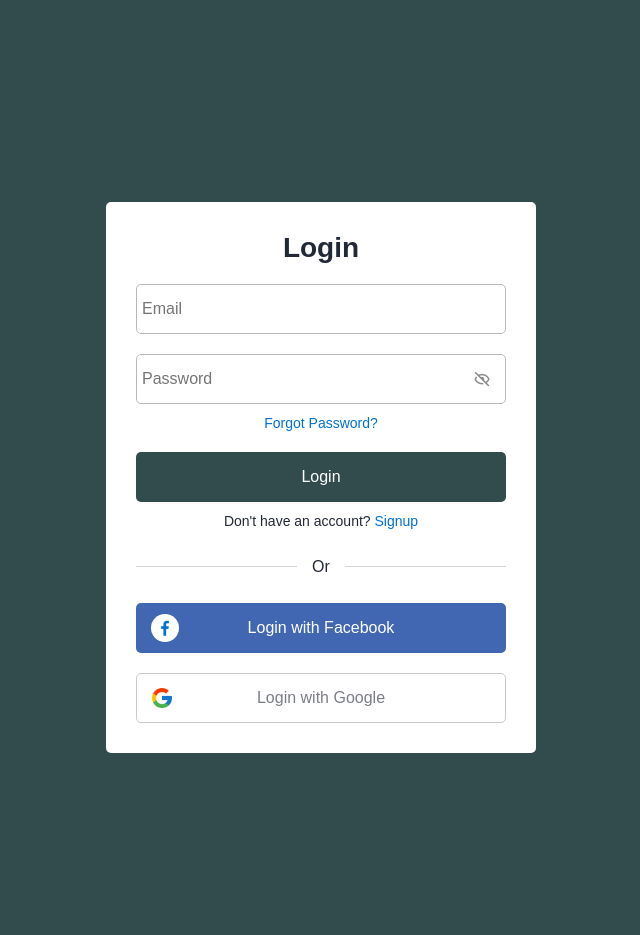
After one commit to OluwaPella/GlobMec, a Flask app: template queen/template/login.html in a window 1280 px wide. The commit adds this page. Shown: the whole page, without its empty margins (89-729 px from the left). Run offline with Flask 3, Linux system fonts and the light colour scheme; the template is opened without the code that fills it, so the values that code supplies are empty; some libraries are stand-ins or nearby versions.

Commit message:
add func

```diff
--- a/queen/css/login.css
+++ b/queen/css/login.css
@@ -21,11 +21,27 @@ html{
 }
 
 .form-one{
+    /* position: absolute; */
+    margin-top: 20px;
     max-width: 430px;
     width: 100%;
     padding: 30px;
     border-radius: 5px;
     background: #fff;
+}
+
+.form-one.signup{
+   opacity: 0;
+   pointer-events: none;
+}
+.forms.show-signup .form-one.signup{
+    opacity: 1;
+    pointer-events: auto;
+}
+
+.forms.show-signup .form-one.login{
+    opacity: 0;
+   pointer-events: none;
 }
 
 header{
@@ -181,7 +197,8 @@ a.google span{
     color: #232836;
 }
 
-/* .select{
-    margin: 2em;
-    line-height: 2em;
-} */
+@media screen and (max-width: 400px) {
+    .form{
+        padding: 15px 10px;
+    }
+}
--- a/queen/css/style.css
+++ b/queen/css/style.css
@@ -66,7 +66,7 @@ html{
 
 
 .back{
-    background-image: url(images/auto3.jpeg);
+    background-image: url(../images/auto3.jpeg);
     width: 100%;
     height: 100vh;
     background-size: cover;
--- /dev/null
+++ b/queen/js/script.js
@@ -0,0 +1,41 @@
+
+const forms = document.querySelector(".forms"),
+    pwShowHide = document.querySelectorAll(".eye-icon"),
+    links = document.querySelectorAll(".link");
+
+pwShowHide.forEach(eyeIcon => {
+    eyeIcon.addEventListener("click", () => {
+        let pwFields = eyeIcon.parentElement.querySelectorAll(".password");
+        pwFields.forEach(password => {
+            if(password.type === "password"){
+                password.type = "text";
+                eyeIcon.classList.replace("bx-hide", "bx-show");
+                return;
+            }
+            password.type = "password";
+            eyeIcon.classList.replace("bx-show", "bx-hide");
+        })
+    })
+})
+
+links.forEach(link => {
+    link.addEventListener("click", e => {
+        e.preventDefault(); //prevent form submit
+        forms.classList.toggle("show-signup");
+    })
+})
+
+
+var menu = document.getElementById("bar");
+var item = document.getElementById("item");
+
+item.style.right = '-300px';
+
+menu.onclick = function () {
+    if (item.style.right == '-300px') {
+        item.style.right = '0';
+    }
+    else {
+        item.style.right == '-300px';
+    }
+}
--- a/queen/index.html
+++ b/queen/template/index.html
@@ -7,7 +7,7 @@
     <title>GlobMec | Connecting Mechanics and Car Owners Worldwide</title>
     <link href="https://maxcdn.bootstrapcdn.com/font-awesome/4.6.3/css/font-awesome.min.css" rel="stylesheet" integrity="sha384-T8Gy5hrqNKT+hzMclPo118YTQO6cYprQmhrYwIiQ/3axmI1hQomh7Ud2hPOy8SP1" crossorigin="anonymous">
     <link rel="stylesheet" href="https://unpkg.com/aos@next/dist/aos.css" />
-    <link rel="stylesheet" type="text/css" href="css/style.css">
+    <link rel="stylesheet" type="text/css" href="../css/style.css">
     <script src="https://cdnjs.cloudflare.com/ajax/libs/jquery/3.6.0/jquery.min.js"></script>
     <script src="https://cdnjs.cloudflare.com/ajax/libs/waypoints/4.0.1/jquery.waypoints.min.js"></script>
     <script src="https://cdnjs.cloudflare.com/ajax/libs/Counter-Up/1.0.0/jquery.counterup.min.js"></script>
@@ -63,7 +63,7 @@
         </div>
         <div class="two" data-aos="fade-right">
             <div class="img">
-                <img src="images/auto1.jpg">
+                <img src="../images/auto1.jpg">
             </div>
         </div>
     </div>
@@ -214,7 +214,7 @@
         });
     </script>
 
-    <script src="script.js"></script>
+    <script src="../js/script.js"></script>
 
 </body>
 </html>
--- /dev/null
+++ b/queen/template/login.html
@@ -0,0 +1,139 @@
+<!DOCTYPE html>
+<html lang="en">
+<head>
+    <meta charset="UTF-8">
+    <meta http-equiv="X-UA-Compatible" content="IE=edge">
+    <meta name="viewport" content="width=device-width, initial-scale=1.0">
+    <title>GlobMec | Connecting Mechanics and Car Owners Worldwide</title>
+    <link href="https://maxcdn.bootstrapcdn.com/font-awesome/4.6.3/css/font-awesome.min.css" rel="stylesheet" integrity="sha384-T8Gy5hrqNKT+hzMclPo118YTQO6cYprQmhrYwIiQ/3axmI1hQomh7Ud2hPOy8SP1" crossorigin="anonymous">
+    <link rel="stylesheet" href="https://unpkg.com/aos@next/dist/aos.css" />
+    <link href='https://unpkg.com/boxicons@2.1.4/css/boxicons.min.css' rel='stylesheet'>
+    <link rel="stylesheet" type="text/css" href="../css/login.css">
+    <script src="https://cdnjs.cloudflare.com/ajax/libs/jquery/3.6.0/jquery.min.js"></script>
+    <script src="https://cdnjs.cloudflare.com/ajax/libs/waypoints/4.0.1/jquery.waypoints.min.js"></script>
+    <script src="https://cdnjs.cloudflare.com/ajax/libs/Counter-Up/1.0.0/jquery.counterup.min.js"></script>
+</head>
+<body>
+
+    <section class="container-one forms">
+        <div class="form-one login">
+            <div class="class form-content">
+                <header>Login</header>
+
+                <form action="{{ url_for('login') }}" method="post" autocomplete="off">
+                    <div class="field input-field">
+                        <input type="email" name="email" id="email" placeholder="Email" class="input">
+                    </div>
+
+                    <div class="field input-field">
+                        <input type="password" name="password" id="password" placeholder="Password" class="password">
+                        <i class='bx bx-hide eye-icon'></i>
+                    </div>
+                    <div class="form-link">
+                        <a href="#" class="forgot-pass">Forgot Password?</a>
+                    </div>
+
+                    <div class="field button-field">
+                        <button>Login</button>
+                    </div>
+
+                    <div class="form-link">
+                        <span>Don't have an account? <a href="#" class="link signup-link">Signup</a></span>
+                    </div>
+                </form>
+            </div>
+
+            <div class="line"></div>
+
+            <div class="media-options">
+                <a href="#" class="field facebook">
+                    <i class="bx bxl-facebook facebook-icon"></i>
+                    <span>Login with Facebook</span>
+                </a>
+            </div>
+
+            <div class="media-options">
+                <a href="#" class="field google">
+                    <img src="../images/google.png" alt="" class="google-img">
+                    <span>Login with Google</span>
+                </a>
+            </div>
+        </div>
+
+        <!-- Sign up  -->
+
+        <div class="form-one signup">
+            <div class="class form-content">
+                <header>Signup</header>
+
+                <form action="" method="post" autocomplete="off">
+
+                    <div class="field input-field">
+                        <input type="text" name="name" id="name" placeholder="Name" class="input">
+                    </div>
+
+                    <div class="field input-field">
+                        <input type="text" name="lastname" id="lastname" placeholder="Lastname" class="input">
+                    </div>
+
+                    <div class="select input-field">
+                        <select name="gender" id="">
+                            <option value="">Select</option>
+                            <option value="male">M</option>
+                            <option value="female">F</option>
+                        </select>
+                    </div>
+
+                    <div class="field input-field">
+                        <input type="text" name="contact" id="contact" placeholder="Contact" class="input">
+                    </div>
+
+                    <div class="field input-field">
+                        <input type="text" name="service" id="service" placeholder="Services Offered" class="input">
+                    </div>
+
+                    <div class="field input-field">
+                        <input type="email" name="email" id="email" placeholder="Email" class="input">
+                    </div>
+
+                    <div class="field input-field">
+                        <input type="password" name="password" id="password" placeholder="Password" class="password">
+                    </div>
+
+                    <div class="field input-field">
+                        <input type="password" name="conpass" id="conpass" placeholder="Confirm Password" class="password">
+                        <i class='bx bx-hide eye-icon'></i>
+                    </div>
+
+                    <div class="field button-field">
+                        <button>Signup</button>
+                    </div>
+
+                    <div class="form-link">
+                        <span>Already have an account? <a href="#" class="link login-link">Login</a></span>
+                    </div>
+                </form>
+            </div>
+
+            <div class="line"></div>
+
+            <div class="media-options">
+                <a href="#" class="field facebook">
+                    <i class="bx bxl-facebook facebook-icon"></i>
+                    <span>Login with Facebook</span>
+                </a>
+            </div>
+
+            <div class="media-options">
+                <a href="#" class="field google">
+                    <img src="../images/google.png" alt="" class="google-img">
+                    <span>Login with Google</span>
+                </a>
+            </div>
+        </div>
+
+    </section>
+
+    <script src="../js/script.js"></script>
+</body>
+</html>
```
Also changed, not shown: queen/script.js (deleted, +0 -20 lines), queen/template/signup.html (added, +95 -0 lines), queen/login1.html (renamed from queen/login.html).
